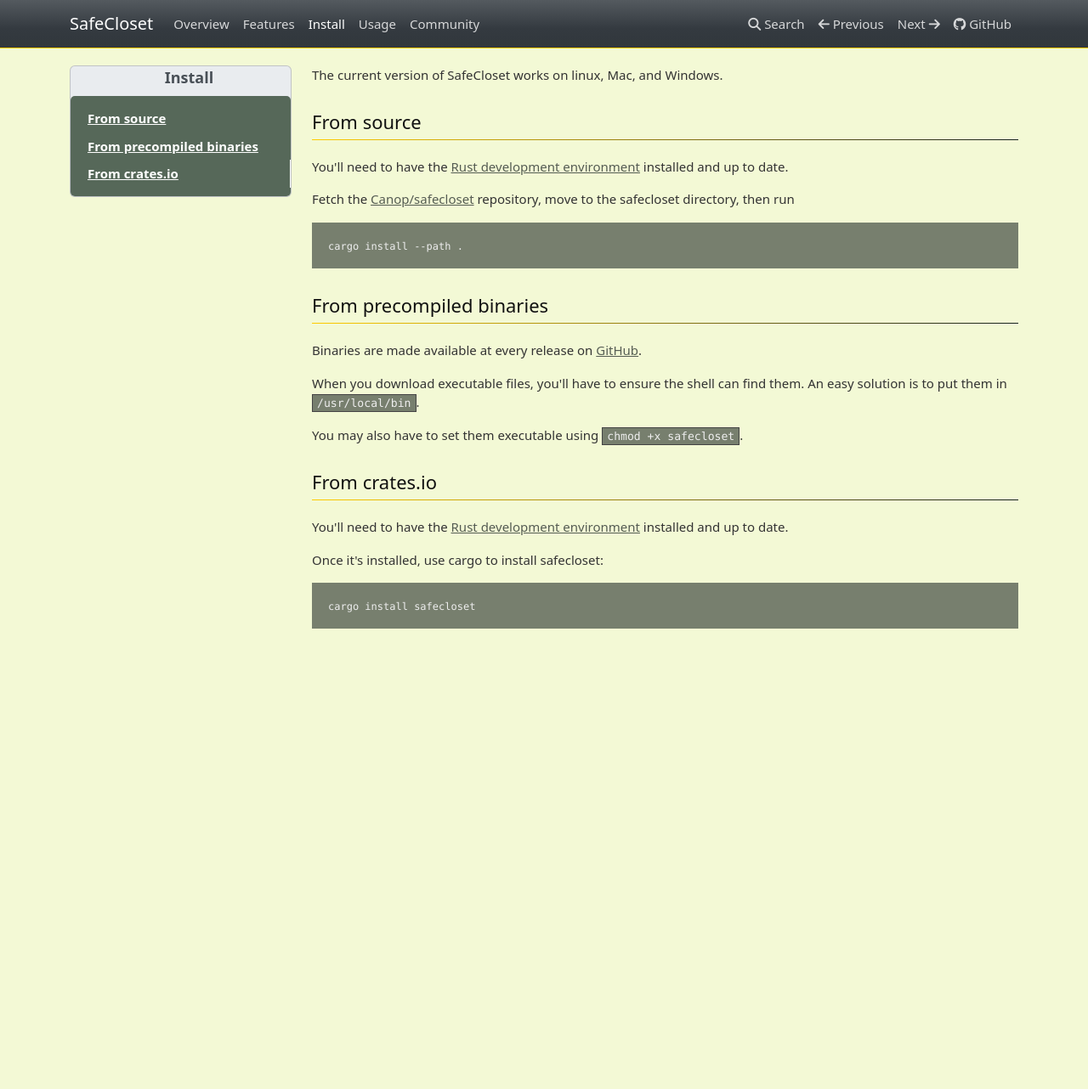
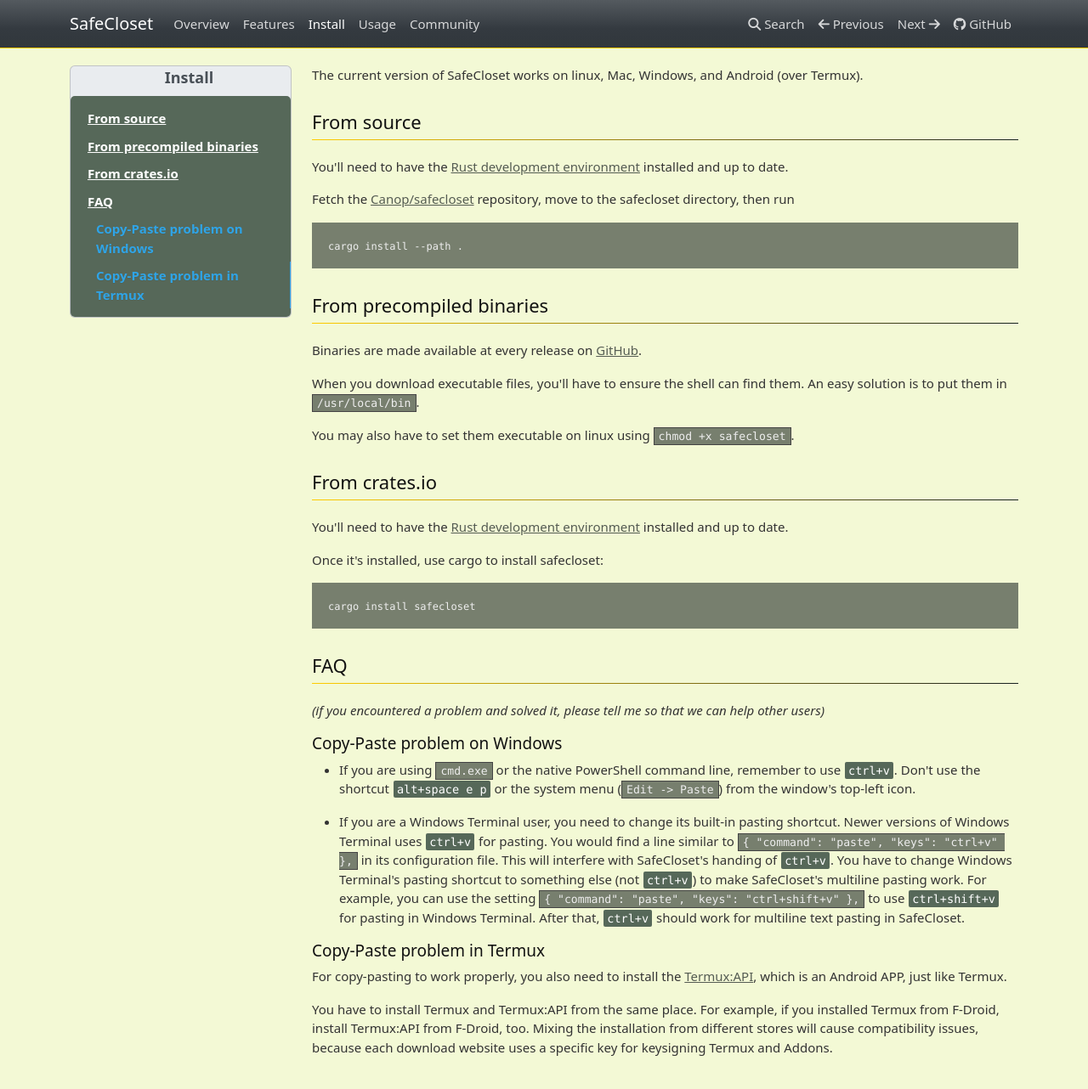
Before and after one commit to Canop/safecloset, an MkDocs documentation site: the page built from website/docs/install.md, in a window 1280 px wide and 1290 px high. Shown: the top 1282 px of the window at 85% size. Built offline with MkDocs 1.6.1, drawn with Linux system fonts in a browser that asks for light colours; nearby versions of some CDN libraries.

Commit message:
integrate the FAQ in the site

```diff
--- a/website/docs/install.md
+++ b/website/docs/install.md
@@ -1,5 +1,5 @@
 
-The current version of SafeCloset works on linux, Mac, and Windows.
+The current version of SafeCloset works on linux, Mac, Windows, and Android (over Termux).
 
 # From source
 
@@ -17,7 +17,7 @@ Binaries are made available at every release on [GitHub](https://github.com/Cano
 
 When you download executable files, you'll have to ensure the shell can find them. An easy solution is to put them in `/usr/local/bin`.
 
-You may also have to set them executable using `chmod +x safecloset`.
+You may also have to set them executable on linux using `chmod +x safecloset`.
 
 # From crates.io
 
@@ -26,3 +26,19 @@ You'll need to have the [Rust development environment](https://www.rustup.rs) in
 Once it's installed, use cargo to install safecloset:
 
     cargo install safecloset
+
+# FAQ
+
+*(if you encountered a problem and solved it, please tell me so that we can help other users)*
+
+## Copy-Paste problem on Windows
+
+* If you are using `cmd.exe` or the native PowerShell command line, remember to use <kbd>ctrl+v</kbd>. Don't use the shortcut <kbd>alt+space e p</kbd> or the system menu (`Edit -> Paste`) from the window's top-left icon.
+
+* If you are a Windows Terminal user, you need to change its built-in pasting shortcut. Newer versions of Windows Terminal uses <kbd>ctrl+v</kbd> for pasting. You would find a line similar to `{ "command": "paste", "keys": "ctrl+v" },` in its configuration file. This will interfere with SafeCloset's handing of <kbd>ctrl+v</kbd>. You have to change Windows Terminal's pasting shortcut to something else (not <kbd>ctrl+v</kbd>) to make SafeCloset's multiline pasting work. For example, you can use the setting `{ "command": "paste", "keys": "ctrl+shift+v" },` to use <kbd>ctrl+shift+v</kbd> for pasting in Windows Terminal. After that, <kbd>ctrl+v</kbd> should work for multiline text pasting in SafeCloset.
+
+## Copy-Paste problem in Termux
+
+For copy-pasting to work properly, you also need to install the [Termux:API](https://wiki.termux.com/wiki/Termux:API), which is an Android APP, just like Termux.
+
+You have to install Termux and Termux:API from the same place. For example, if you installed Termux from F-Droid, install Termux:API from F-Droid, too. Mixing the installation from different stores will cause compatibility issues, because each download website uses a specific key for keysigning Termux and Addons.
```
Also changed, not shown: website/docs/community.md (+1 -1 lines), website/docs/faq.md (deleted, +0 -13 lines).
